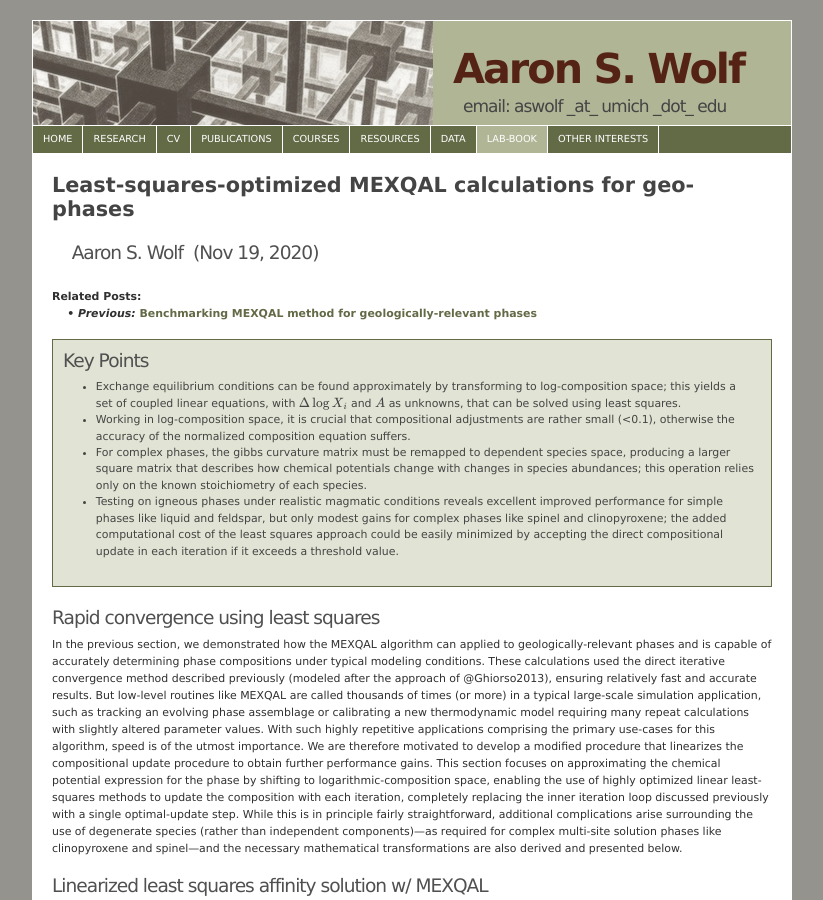
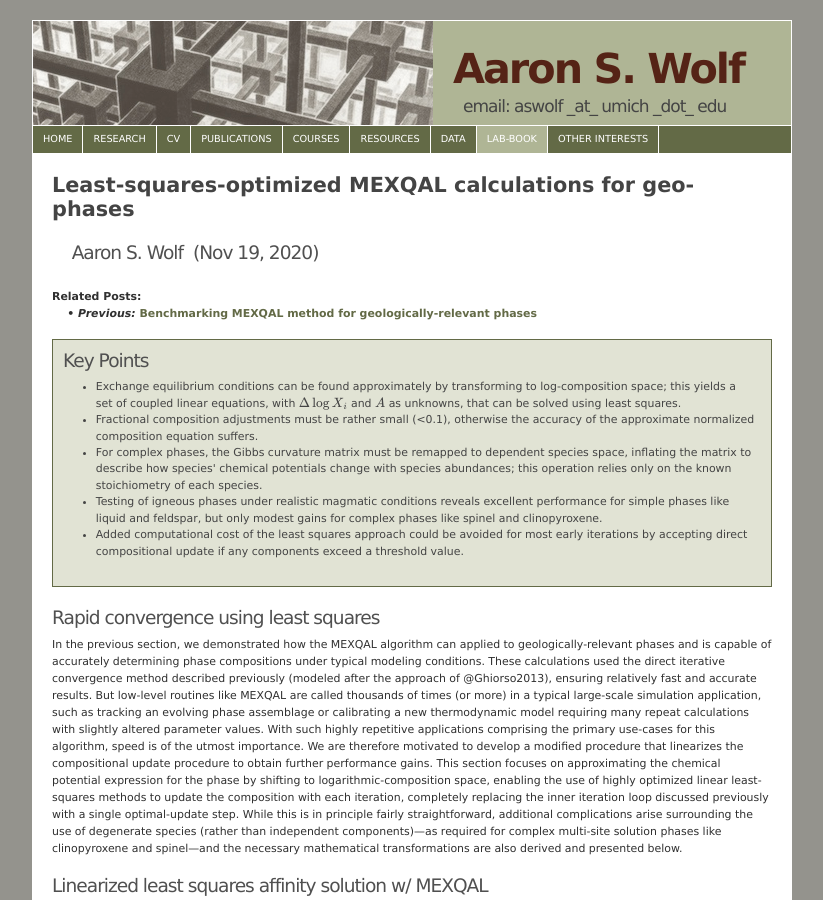
Before and after one commit to aswolf/aswolf.github.io, a Jekyll site: the page built from lab-book/2020-11-19-MEXQAL-rapid-geo-benchmark.md, in a window 1280 px wide and 900 px high. Shown: the whole window, without its empty margins (228-1051 px from the left). Built offline with Jekyll 4.4.1, drawn with Linux system fonts in a browser that asks for light colours; formulas are drawn with MathJax 3.

Commit message:
Refine keypoints of MEXQAL lstsq post

```diff
--- a/lab-book/2020-11-19-MEXQAL-rapid-geo-benchmark.md
+++ b/lab-book/2020-11-19-MEXQAL-rapid-geo-benchmark.md
@@ -10,9 +10,10 @@ prev:
 next:
 key-points:
   - Exchange equilibrium conditions can be found approximately by transforming to log-composition space; this yields a set of coupled linear equations, with $\Delta \log X_i$ and $A$ as unknowns, that can be solved using least squares.
-  - Working in log-composition space, it is crucial that compositional adjustments are rather small (<0.1), otherwise the accuracy of the normalized composition equation suffers.
-  - For complex phases, the gibbs curvature matrix must be remapped to dependent species space, producing a larger square matrix that describes how chemical potentials change with changes in species abundances; this operation relies only on the known stoichiometry of each species.
-  - Testing on igneous phases under realistic magmatic conditions reveals excellent improved performance for simple phases like liquid and feldspar, but only modest gains for complex phases like spinel and clinopyroxene; the added computational cost of the least squares approach could be easily minimized by accepting the direct compositional update in each iteration if it exceeds a threshold value.
+  - Fractional composition adjustments must be rather small (<0.1), otherwise the accuracy of the approximate normalized composition equation suffers.
+  - For complex phases, the Gibbs curvature matrix must be remapped to dependent species space, inflating the matrix to describe how species' chemical potentials change with species abundances; this operation relies only on the known stoichiometry of each species.
+  - Testing of igneous phases under realistic magmatic conditions reveals excellent performance for simple phases like liquid and feldspar, but only modest gains for complex phases like spinel and clinopyroxene.
+  - Added computational cost of the least squares approach could be avoided for most early iterations by accepting direct compositional update if any components exceed a threshold value.
 ---
 
 ## Rapid convergence using least squares
```
